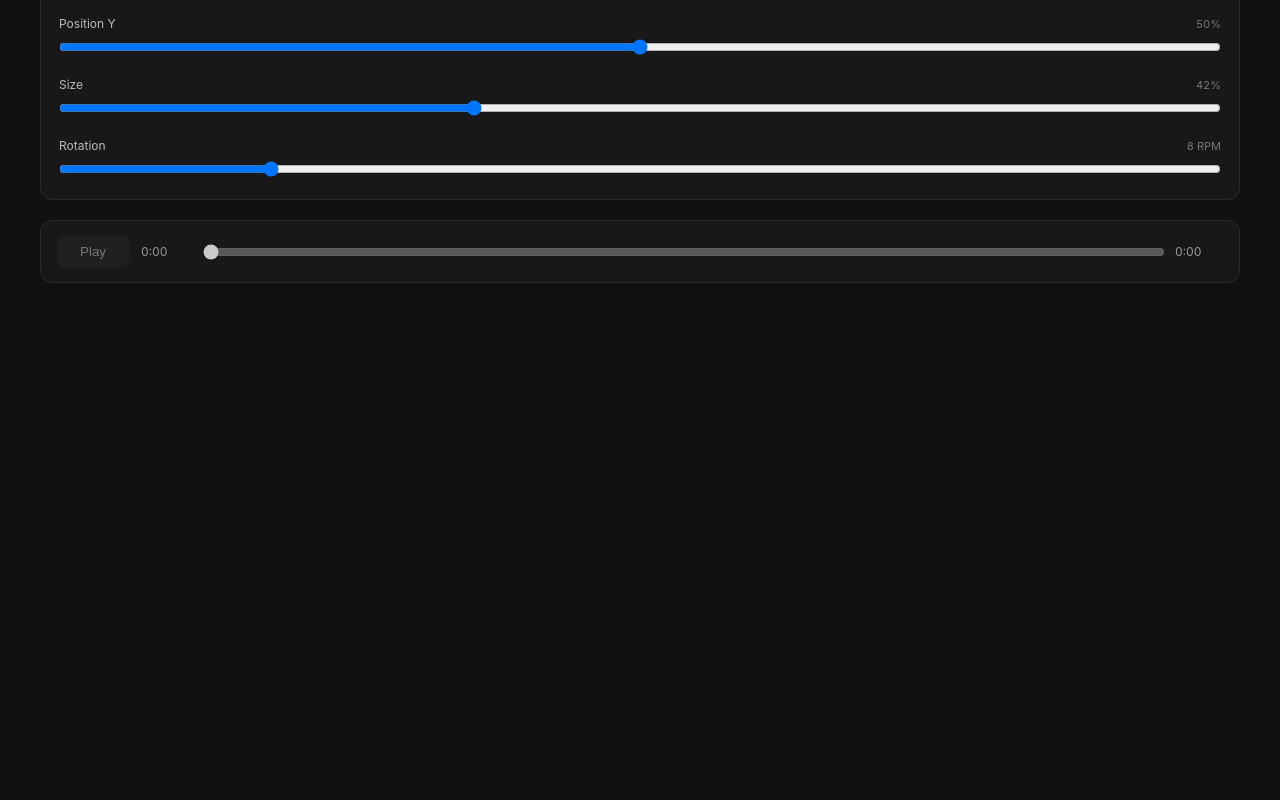
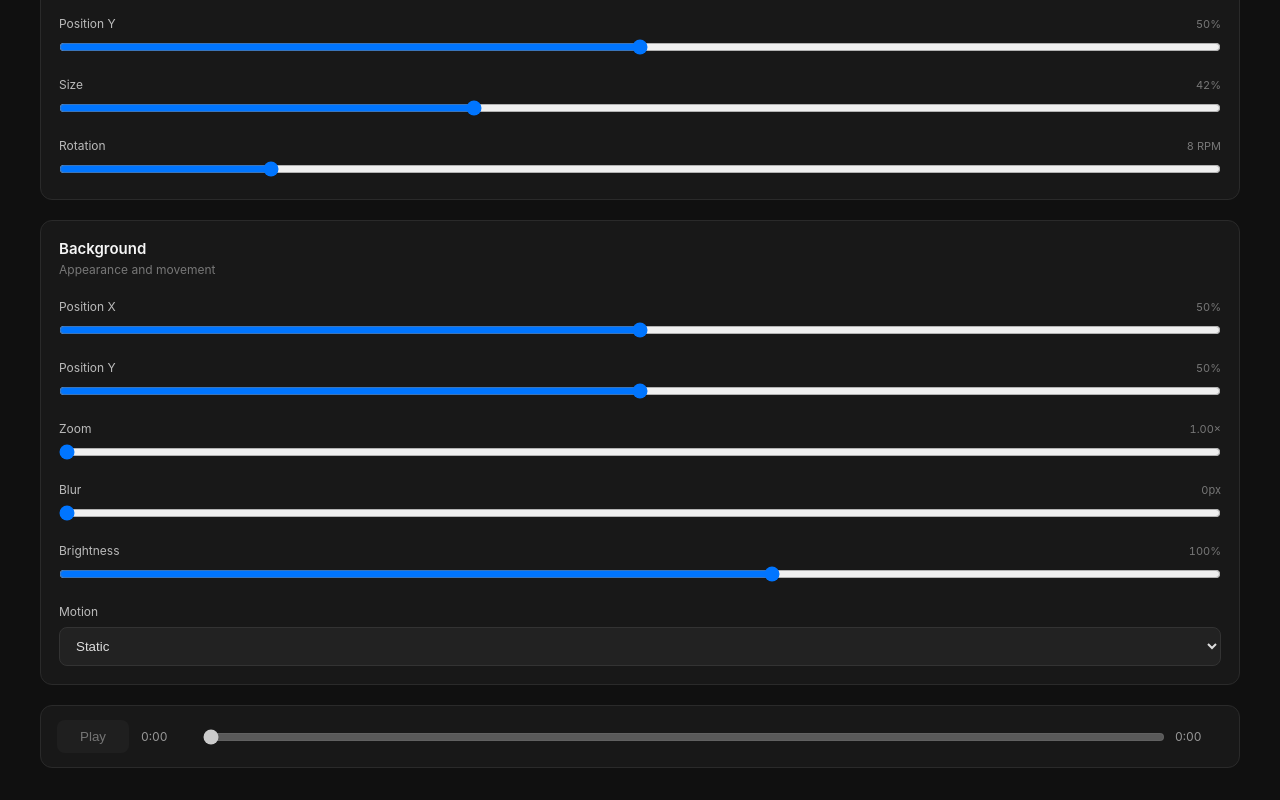
Before and after one commit to DiegoMaioneVallarino/trax-animator, a React (Vite) app: page / in a window 1280 px wide. Shown: the part 888-1688 px from the top of the page. Before the commit the page ends 1203 px from the top, so only its background shows below. Built offline with nearby package versions, Linux system fonts and the light colour scheme.

Commit message:
feat: add background controls and motion effects

```diff
--- a/src/app/App.tsx
+++ b/src/app/App.tsx
@@ -27,6 +27,10 @@ import {
   useAudio,
 } from "../hooks/useAudio";
 
+import {
+  BackgroundControls,
+} from "../components/Controls/BackgroundControls";
+
 import "./App.css";
 import {
   VinylControls,
@@ -42,7 +46,20 @@ export default function App() {
   const audio = useAudio({
     url: project.audio.url,
   });
+function updateBackground(
+  changes: Partial<
+    VideoProject["background"]
+  >,
+) {
+  setProject((current) => ({
+    ...current,
 
+    background: {
+      ...current.background,
+      ...changes,
+    },
+  }));
+}
   function setAudio(
     file: File,
   ) {
@@ -170,6 +187,10 @@ function updateVinyl(
   vinyl={project.vinyl}
   onChange={updateVinyl}
 />
+<BackgroundControls
+  background={project.background}
+  onChange={updateBackground}
+/>
         <AudioControls
           isPlaying={
             audio.isPlaying
--- a/src/components/Controls/BackgroundControls.tsx
+++ b/src/components/Controls/BackgroundControls.tsx
@@ -0,0 +1,254 @@
+import type {
+  BackgroundMotion,
+  BackgroundSettings,
+} from "../../features/project/project.types";
+
+import "./Controls.css";
+
+interface BackgroundControlsProps {
+  background: BackgroundSettings;
+
+  onChange: (
+    changes: Partial<BackgroundSettings>,
+  ) => void;
+}
+
+export function BackgroundControls({
+  background,
+  onChange,
+}: BackgroundControlsProps) {
+  return (
+    <section className="control-panel">
+      <div className="control-panel__header">
+        <div>
+          <h2>Background</h2>
+
+          <p>
+            Appearance and movement
+          </p>
+        </div>
+      </div>
+
+      <div className="control">
+        <div className="control__header">
+          <label>
+            Position X
+          </label>
+
+          <span>
+            {Math.round(
+              background.x * 100,
+            )}
+            %
+          </span>
+        </div>
+
+        <input
+          type="range"
+          min={0}
+          max={1}
+          step={0.01}
+          value={background.x}
+          onChange={(event) => {
+            onChange({
+              x: Number(
+                event.target.value,
+              ),
+            });
+          }}
+        />
+      </div>
+
+      <div className="control">
+        <div className="control__header">
+          <label>
+            Position Y
+          </label>
+
+          <span>
+            {Math.round(
+              background.y * 100,
+            )}
+            %
+          </span>
+        </div>
+
+        <input
+          type="range"
+          min={0}
+          max={1}
+          step={0.01}
+          value={background.y}
+          onChange={(event) => {
+            onChange({
+              y: Number(
+                event.target.value,
+              ),
+            });
+          }}
+        />
+      </div>
+
+      <div className="control">
+        <div className="control__header">
+          <label>
+            Zoom
+          </label>
+
+          <span>
+            {background.scale.toFixed(2)}×
+          </span>
+        </div>
+
+        <input
+          type="range"
+          min={1}
+          max={2}
+          step={0.01}
+          value={background.scale}
+          onChange={(event) => {
+            onChange({
+              scale: Number(
+                event.target.value,
+              ),
+            });
+          }}
+        />
+      </div>
+
+      <div className="control">
+        <div className="control__header">
+          <label>
+            Blur
+          </label>
+
+          <span>
+            {background.blur}px
+          </span>
+        </div>
+
+        <input
+          type="range"
+          min={0}
+          max={40}
+          step={1}
+          value={background.blur}
+          onChange={(event) => {
+            onChange({
+              blur: Number(
+                event.target.value,
+              ),
+            });
+          }}
+        />
+      </div>
+
+      <div className="control">
+        <div className="control__header">
+          <label>
+            Brightness
+          </label>
+
+          <span>
+            {Math.round(
+              background.brightness *
+                100,
+            )}
+            %
+          </span>
+        </div>
+
+        <input
+          type="range"
+          min={0.2}
+          max={1.5}
+          step={0.01}
+          value={background.brightness}
+          onChange={(event) => {
+            onChange({
+              brightness: Number(
+                event.target.value,
+              ),
+            });
+          }}
+        />
+      </div>
+
+      <div className="control">
+        <div className="control__header">
+          <label>
+            Motion
+          </label>
+        </div>
+
+        <select
+          className="control__select"
+          value={background.motion}
+          onChange={(event) => {
+            onChange({
+              motion:
+                event.target.value as BackgroundMotion,
+            });
+          }}
+        >
+          <option value="static">
+            Static
+          </option>
+
+          <option value="zoom-in">
+            Slow zoom in
+          </option>
+
+          <option value="zoom-out">
+            Slow zoom out
+          </option>
+
+          <option value="drift-left">
+            Drift left
+          </option>
+
+          <option value="drift-right">
+            Drift right
+          </option>
+        </select>
+      </div>
+
+      {background.motion !==
+        "static" && (
+        <div className="control">
+          <div className="control__header">
+            <label>
+              Motion amount
+            </label>
+
+            <span>
+              {Math.round(
+                background.motionAmount *
+                  100,
+              )}
+              %
+            </span>
+          </div>
+
+          <input
+            type="range"
+            min={0.01}
+            max={0.2}
+            step={0.01}
+            value={
+              background.motionAmount
+            }
+            onChange={(event) => {
+              onChange({
+                motionAmount:
+                  Number(
+                    event.target.value,
+                  ),
+              });
+            }}
+          />
+        </div>
+      )}
+    </section>
+  );
+}
--- a/src/components/Controls/Controls.css
+++ b/src/components/Controls/Controls.css
@@ -101,3 +101,17 @@
   width: 100%;
   margin: 0;
 }
+
+.control__select {
+  width: 100%;
+
+  padding: 10px 12px;
+
+  color: #ddd;
+  background: #222;
+
+  border: 1px solid #333;
+  border-radius: 8px;
+
+  outline: none;
+}
--- a/src/features/project/project.store.ts
+++ b/src/features/project/project.store.ts
@@ -14,9 +14,15 @@ export const defaultProject: VideoProject = {
   file: null,
   url: null,
 
+  x: 0.5,
+  y: 0.5,
+
   scale: 1,
   blur: 0,
   brightness: 1,
+
+  motion: "static",
+  motionAmount: 0.05,
 },
 
   vinyl: {
--- a/src/features/renderer/renderFrame.ts
+++ b/src/features/renderer/renderFrame.ts
@@ -33,9 +33,8 @@ export function renderFrame({
   drawBackground(
     ctx,
     backgroundImage,
-      width,
-      height,
-      project.background.scale,
+    project,
+    time,
   );
 }
 
@@ -52,10 +51,17 @@ export function renderFrame({
 function drawBackground(
   ctx: CanvasRenderingContext2D,
   image: HTMLImageElement,
-  width: number,
-  height: number,
-  scale: number,
+  project: RenderFrameOptions["project"],
+  time: number,
 ) {
+  const {
+    width,
+    height,
+  } = project.output;
+
+  const background =
+    project.background;
+
   const imageRatio =
     image.naturalWidth /
     image.naturalHeight;
@@ -63,27 +69,95 @@ function drawBackground(
   const canvasRatio =
     width / height;
 
-  let drawWidth: number;
-  let drawHeight: number;
+  let baseWidth: number;
+  let baseHeight: number;
 
   if (imageRatio > canvasRatio) {
-    drawHeight = height;
-    drawWidth =
-      drawHeight * imageRatio;
+    baseHeight = height;
+
+    baseWidth =
+      baseHeight * imageRatio;
   } else {
-    drawWidth = width;
-    drawHeight =
-      drawWidth / imageRatio;
+    baseWidth = width;
+
+    baseHeight =
+      baseWidth / imageRatio;
   }
 
-  drawWidth *= scale;
-  drawHeight *= scale;
+  let animatedScale = 1;
+  let driftX = 0;
+
+  const motionProgress =
+    Math.min(
+      time / 60,
+      1,
+    );
+
+  switch (background.motion) {
+    case "zoom-in":
+      animatedScale =
+        1 +
+        background.motionAmount *
+          motionProgress;
+
+      break;
+
+    case "zoom-out":
+      animatedScale =
+        1 +
+        background.motionAmount *
+          (1 - motionProgress);
+
+      break;
+
+    case "drift-left":
+      driftX =
+        -width *
+        background.motionAmount *
+        motionProgress;
+
+      break;
+
+    case "drift-right":
+      driftX =
+        width *
+        background.motionAmount *
+        motionProgress;
+
+      break;
+  }
+
+  const drawWidth =
+    baseWidth *
+    background.scale *
+    animatedScale;
+
+  const drawHeight =
+    baseHeight *
+    background.scale *
+    animatedScale;
+
+  const overflowX =
+    drawWidth - width;
+
+  const overflowY =
+    drawHeight - height;
 
   const x =
-    (width - drawWidth) / 2;
+    -overflowX *
+      background.x +
+    driftX;
 
   const y =
-    (height - drawHeight) / 2;
+    -overflowY *
+    background.y;
+
+  ctx.save();
+
+  ctx.filter = [
+    `blur(${background.blur}px)`,
+    `brightness(${background.brightness})`,
+  ].join(" ");
 
   ctx.drawImage(
     image,
@@ -92,6 +166,8 @@ function drawBackground(
     drawWidth,
     drawHeight,
   );
+
+  ctx.restore();
 }
 
 function drawVinyl(
```
Also changed, not shown: src/features/project/project.types.ts (+13 -0 lines). Lines whose indentation alone changed are shown as unchanged.
